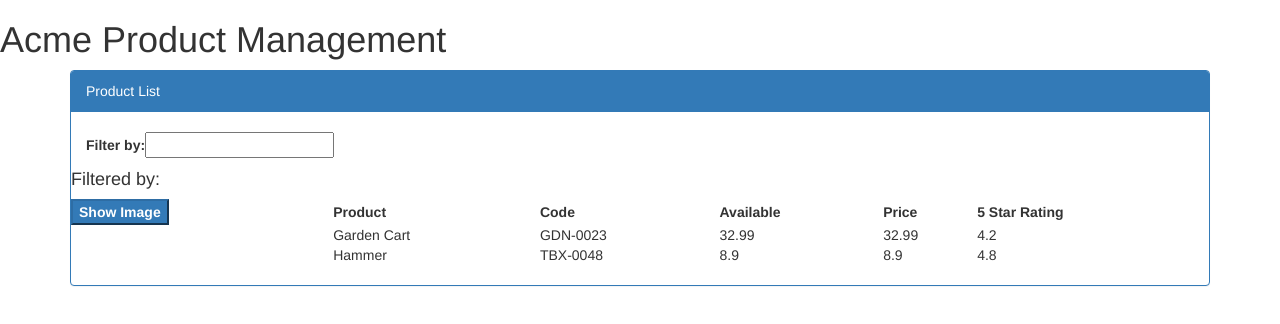
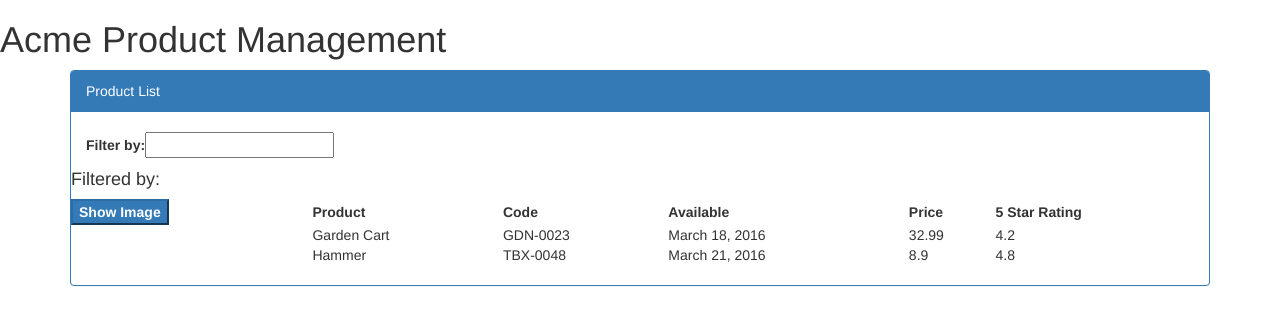
Before and after one commit to nenad0212/Angular-testing, an Angular app: page / in a window 1280 px wide. Shown: the top 324 px of the page. Built offline with nearby package versions, Linux system fonts and the light colour scheme.

Commit message:
update template

```diff
--- a/src/app/products/product-list.component.html
+++ b/src/app/products/product-list.component.html
@@ -26,7 +26,7 @@
                         <td></td>
                         <td>{{pdt.productName}}</td>
                         <td>{{pdt.productCode}}</td>
-                        <td>{{pdt.price}}</td>
+                        <td>{{pdt.releaseDate}}</td>
                         <td>{{pdt.price}}</td>
                         <td>{{pdt.starRating}}</td>
                     </tr>
```
